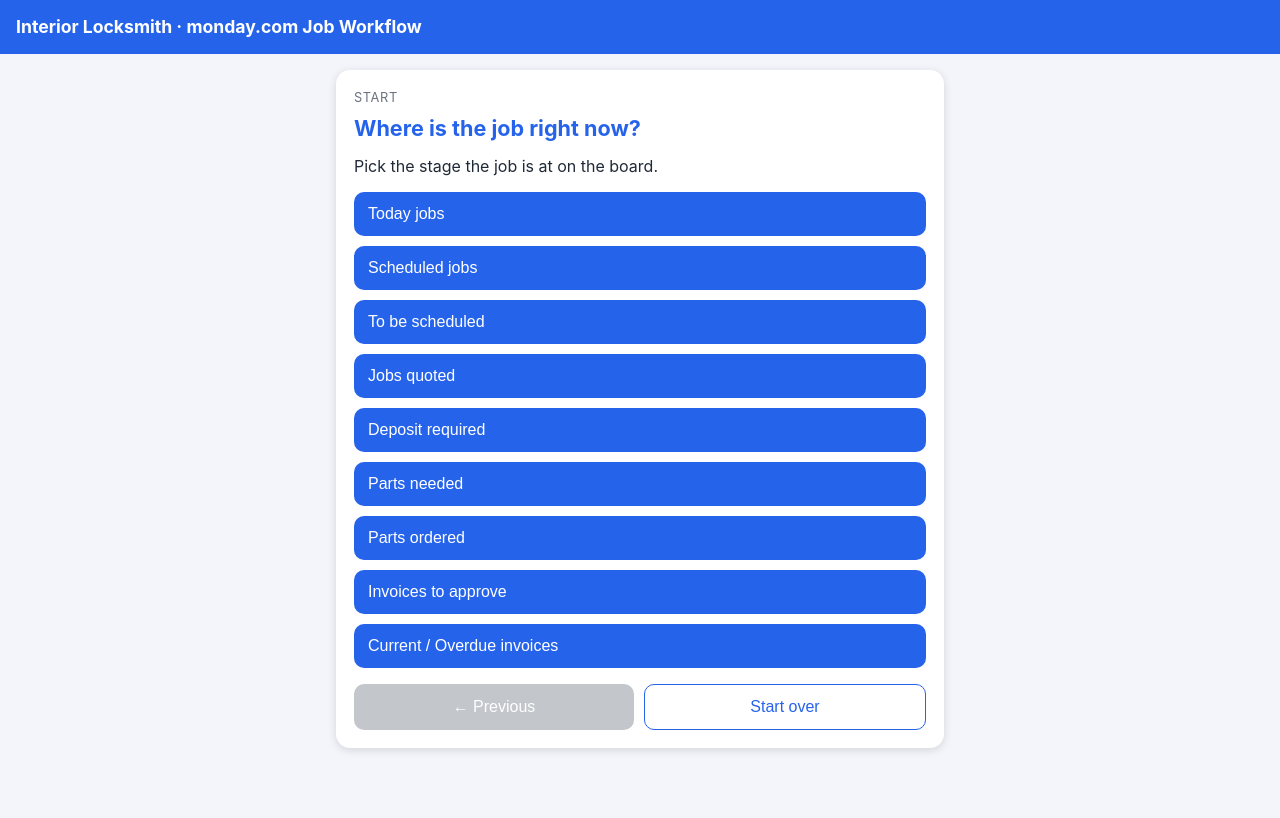
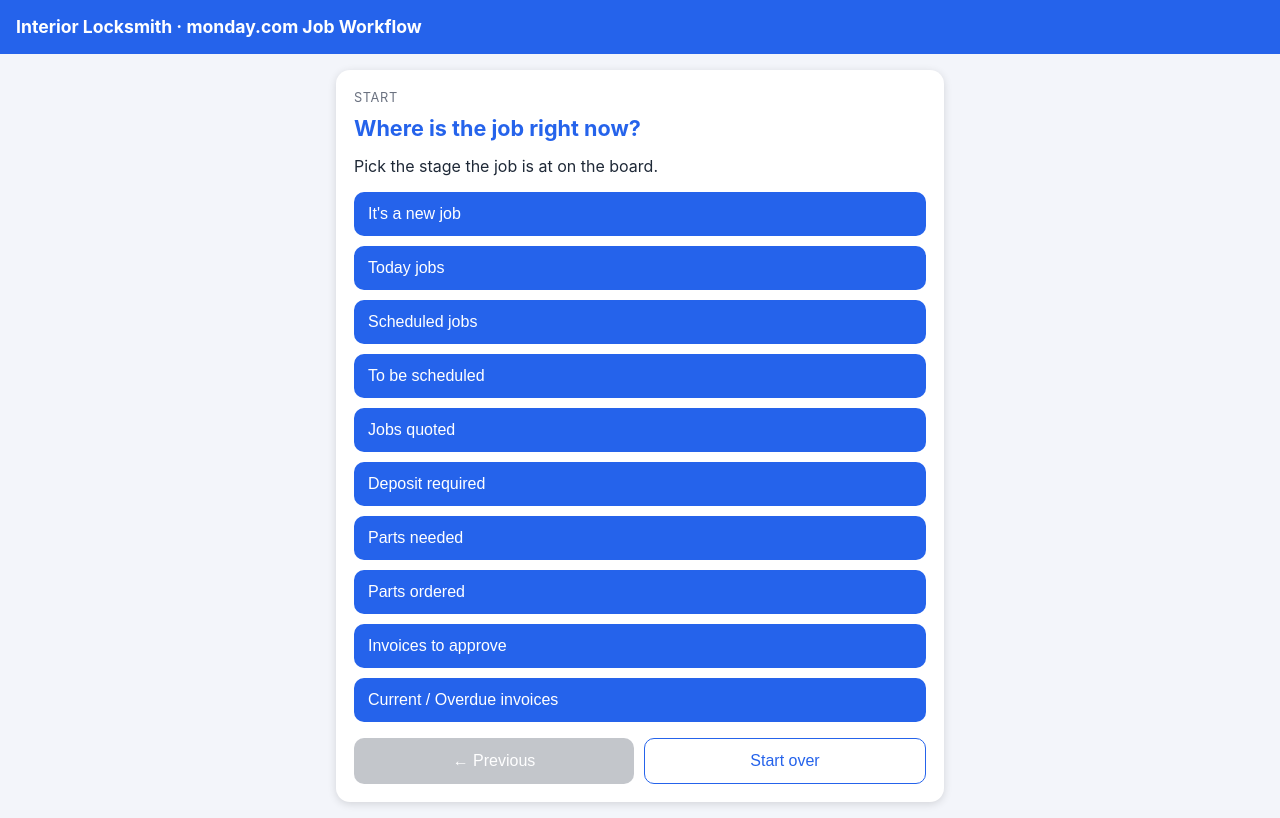
Before and after one commit to bfinmag/il-monday-workflow, a plain HTML site: page index.html in a window 1280 px wide. Drawn offline with Linux system fonts and the light colour scheme.

Commit message:
Add new job start

```diff
--- a/index.html
+++ b/index.html
@@ -39,9 +39,14 @@ button.home{background:transparent;color:var(--accent);border:1px solid var(--ac
    options: [{label, go}]  (one option = Next button, several = branch buttons), end: true for a finished step. */
 const STEPS = {
  start:{stage:"Start",title:"Where is the job right now?",text:["Pick the stage the job is at on the board."],
-  options:[{label:"Today jobs",go:"today"},{label:"Scheduled jobs",go:"scheduled"},{label:"To be scheduled",go:"tbs"},
+  options:[{label:"It's a new job",go:"newjob"},{label:"Today jobs",go:"today"},{label:"Scheduled jobs",go:"scheduled"},{label:"To be scheduled",go:"tbs"},
    {label:"Jobs quoted",go:"quoted"},{label:"Deposit required",go:"deposit"},{label:"Parts needed",go:"parts"},
    {label:"Parts ordered",go:"ordered"},{label:"Invoices to approve",go:"approve"},{label:"Current / Overdue invoices",go:"current"}]},
+
+ newjob:{stage:"New job",title:"It's a new job",text:["Change the board view to Service."],
+  options:[{label:"I changed my view to Service",go:"newjob_when"}]},
+ newjob_when:{stage:"New job",title:"When is the job?",text:["Is the job for today or another day?"],
+  options:[{label:"Today",go:"today"},{label:"Another day",go:"scheduled"}]},
 
  today:{stage:"1. Today jobs",title:"Today jobs",text:["What kind of job is it?"],
   options:[{label:"Job on account",go:"today_acc"},{label:"Job, no account",go:"today_noacc"},{label:"Site visit for quote",go:"sitevisit"}]},
```
